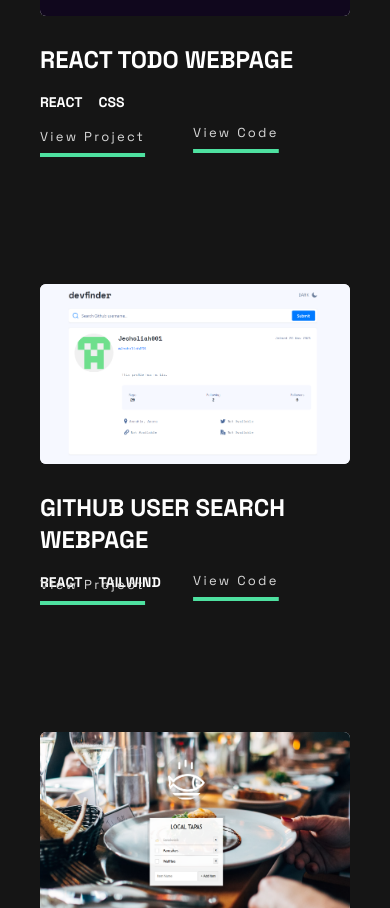
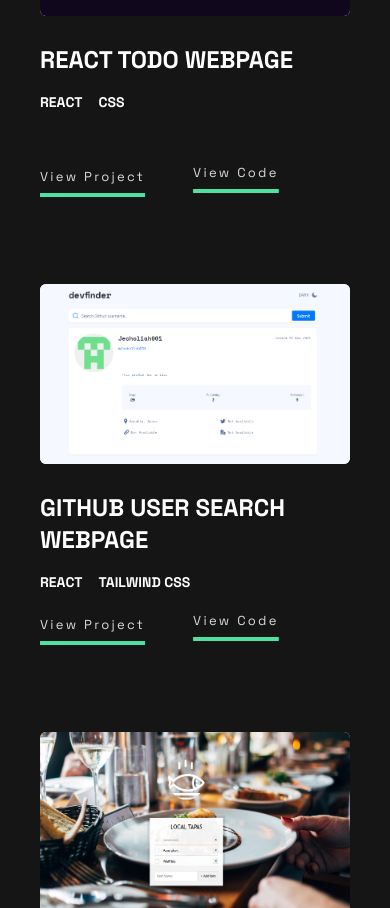
Before and after one commit to Jecholiah001/Portfolio_project, a React (Vite) app in the folder Portfolio/: page / in a window 390 px wide. Shown: the part 3046-3954 px from the top of the page. Built offline with nearby package versions, Linux system fonts and the light colour scheme.

Commit message:
New Changes

```diff
--- a/Portfolio/public/data.json
+++ b/Portfolio/public/data.json
@@ -34,7 +34,7 @@
         "name":"Github User Search Webpage",
         "image":"/assets/usersearch.png",
         "skill1":"React",
-        "skill2":"tailwind",
+        "skill2":"Tailwind CSS",
         "projectLink":"https://dev-finder-jecholiah-afua-antwiwaa-opare-s-projects.vercel.app/",
         "codeLink":"https://github.com/Jecholiah001/DevFinder"
     },
--- a/Portfolio/src/components/Card.jsx
+++ b/Portfolio/src/components/Card.jsx
@@ -14,8 +14,8 @@ function Card({item, isHovered}) {
                 className=" w-full object-fill h-[180px] lg:h-[250px] "
               />
 
-              {(isHovered ||window.innerWidth<=1024) && (
-              <div className="text-[13px] md:text-[16px] text-[700] leading-[26px] tracking-[2.3px] w-full flex text-md absolute top-[23rem] -mt-[100px] md:-mt-20 md:mb-6 lg:-mt-1lg:mx-[10px] lg:top-[5rem] lg:flex-col lg:gap-6 lg:h-[200px]  cursor-pointer">
+              {(isHovered || window.innerWidth<=1024) && (
+              <div className="text-[13px] md:text-[16px] text-[700] leading-[26px] tracking-[2.3px] w-full flex text-md absolute top-[23rem] -mt-[60px] md:-mt-16 md:mb-6  lg:mx-[10px] lg:top-[5rem] lg:flex-col lg:gap-6 lg:h-[200px]  cursor-pointer">
                 <a
                   href={item.projectLink}
                   className="mr-12 mt-5 underline underline-offset-[12px] decoration-cyan hover:text-cyan decoration-4  lg:m-auto"
```
